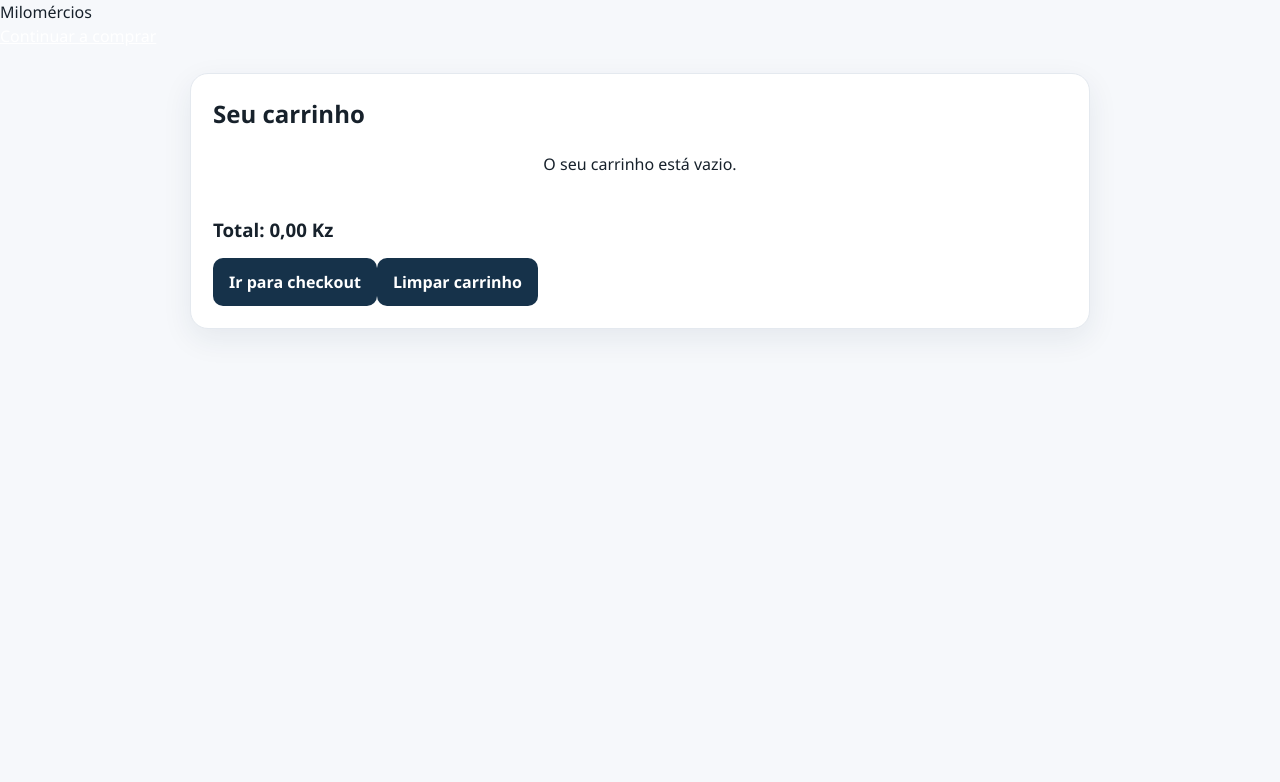
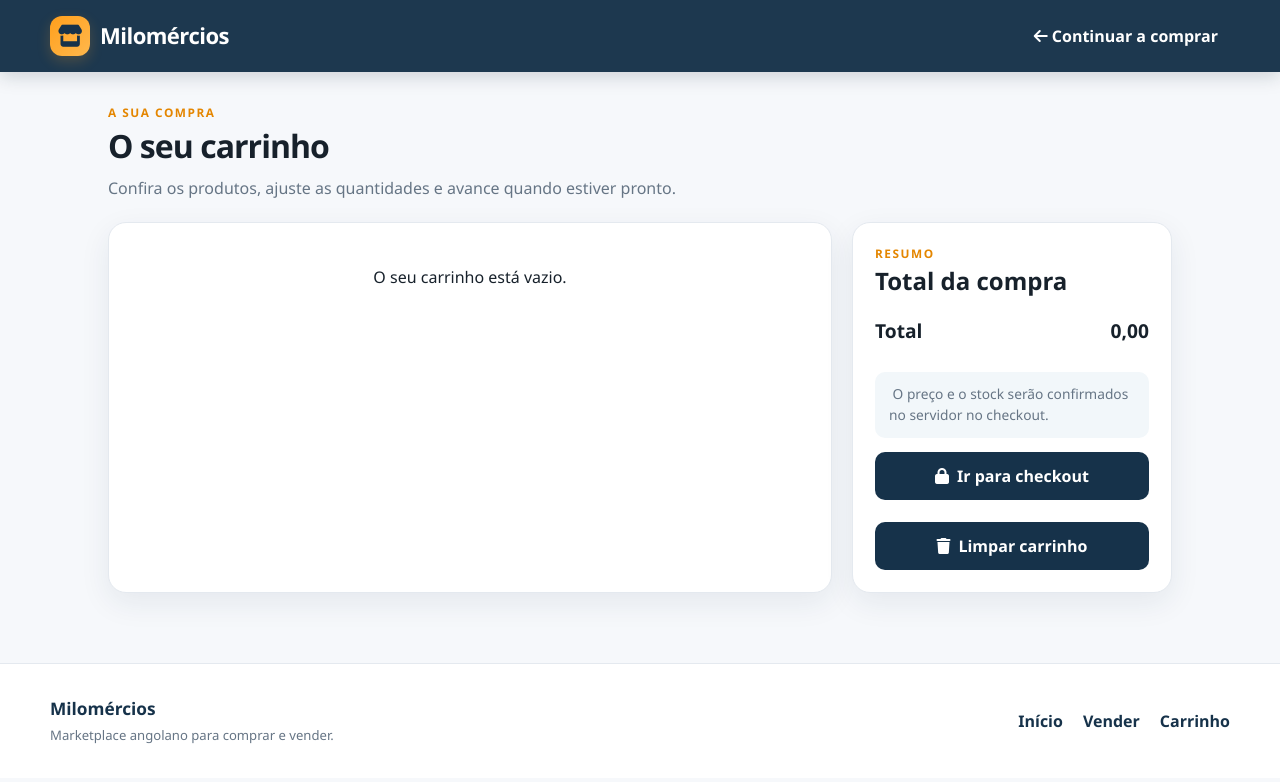
Before and after one commit to domingosferrazfonseca283-blip/Milomercios, a plain HTML site: page carrinho.html in a window 1280 px wide. Drawn offline with Linux system fonts and the light colour scheme.

Commit message:
Redesenhar página do carrinho

```diff
--- a/carrinho.html
+++ b/carrinho.html
@@ -1 +1,37 @@
-<!DOCTYPE html><html lang="pt-AO"><head><meta charset="UTF-8"><meta name="viewport" content="width=device-width,initial-scale=1"><title>Carrinho | Milomércios</title><link rel="stylesheet" href="Style.css"></head><body><header><div class="logo">Milomércios</div><a href="index.html" style="color:white">Continuar a comprar</a></header><main class="card" style="max-width:900px;margin:25px auto"><h2>Seu carrinho</h2><div id="cart-list"></div><h3 style="margin-top:20px">Total: <span id="cart-total">0</span> Kz</h3><a class="btn" href="checkout.html">Ir para checkout</a><button class="btn" onclick="limparCarrinho()">Limpar carrinho</button></main><script type="module" src="cart.js"></script></body></html>
+<!DOCTYPE html>
+<html lang="pt-AO">
+<head>
+  <meta charset="UTF-8">
+  <meta name="viewport" content="width=device-width,initial-scale=1">
+  <meta name="description" content="Revise os seus produtos antes de finalizar a compra no Milomércios.">
+  <title>Carrinho | Milomércios</title>
+  <link rel="stylesheet" href="Style.css">
+  <link rel="stylesheet" href="https://cdnjs.cloudflare.com/ajax/libs/font-awesome/6.0.0/css/all.min.css">
+</head>
+<body>
+<header class="site-header">
+  <a class="brand" href="index.html"><span class="brand-mark"><i class="fas fa-store"></i></span><span>Milomércios</span></a>
+  <nav class="main-nav"><a href="index.html"><i class="fas fa-arrow-left"></i> Continuar a comprar</a></nav>
+</header>
+<main class="cart-page">
+  <p class="section-kicker">A sua compra</p>
+  <h1>O seu carrinho</h1>
+  <p class="page-subtitle">Confira os produtos, ajuste as quantidades e avance quando estiver pronto.</p>
+  <div class="cart-shell">
+    <section class="card">
+      <div id="cart-list"></div>
+    </section>
+    <aside class="card cart-summary">
+      <p class="section-kicker">Resumo</p>
+      <h2>Total da compra</h2>
+      <div class="total"><span>Total</span><span id="cart-total">0 Kz</span></div>
+      <p class="checkout-note"><i class="fas fa-shield-halved"></i> O preço e o stock serão confirmados no servidor no checkout.</p>
+      <a class="btn" href="checkout.html"><i class="fas fa-lock"></i> Ir para checkout</a>
+      <div class="cart-actions"><button class="btn" type="button" onclick="limparCarrinho()"><i class="fas fa-trash"></i> Limpar carrinho</button></div>
+    </aside>
+  </div>
+</main>
+<footer class="site-footer"><div><strong>Milomércios</strong><span>Marketplace angolano para comprar e vender.</span></div><div class="footer-links"><a href="index.html">Início</a><a href="registo.html">Vender</a><a href="carrinho.html">Carrinho</a></div></footer>
+<script type="module" src="cart.js"></script>
+</body>
+</html>
```
